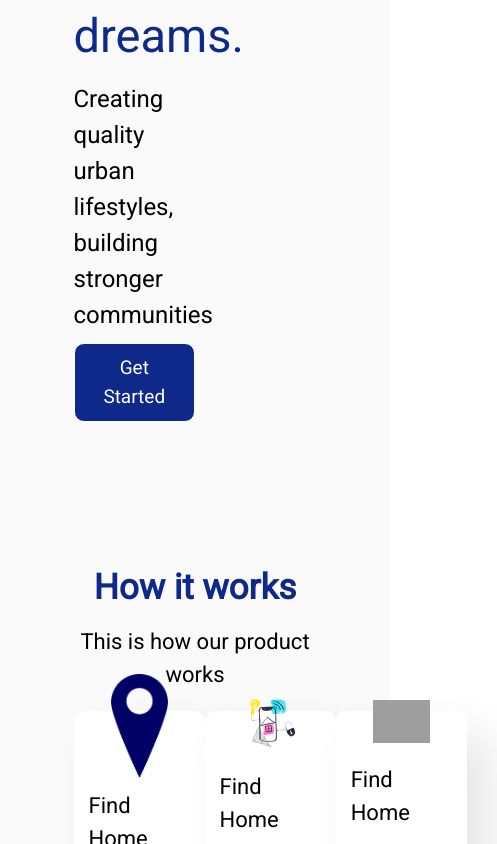
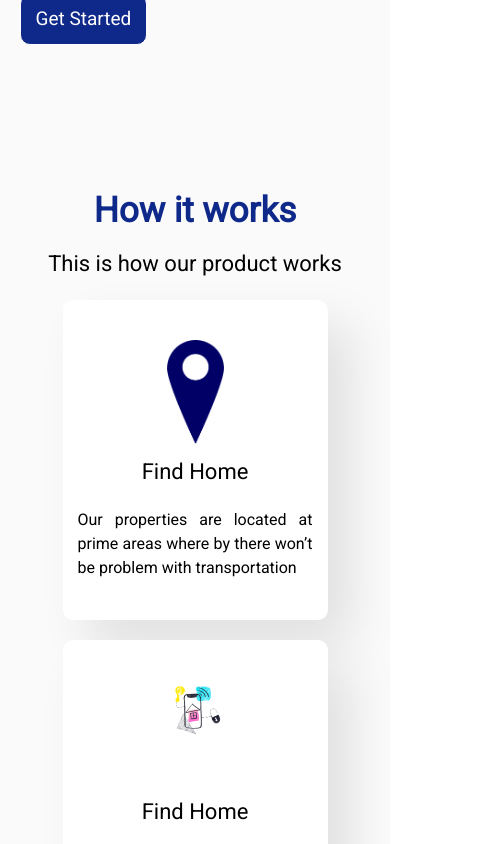
Before and after one commit to Pankaj-Phour/GoRealtors, an Angular app: page / in a window 390 px wide. Shown: the part 623-1467 px from the top of the page, 497 px wide, since content can reach past the window. Built offline with nearby package versions, Linux system fonts and the light colour scheme; grey boxes are pictures that could not be loaded; a web font is replaced by a local one; what tw-elements would draw is missing.

Commit message:
UI updated for mobile device

```diff
--- a/src/app/home/home.component.scss
+++ b/src/app/home/home.component.scss
@@ -221,3 +221,32 @@
         width: 90%;
     }
 }
+
+
+
+
+
+
+// CSS for mobile devices
+@media only screen and (max-width:600px){
+    .body,.container{
+        padding: 0px;
+    }
+    .intro{
+        display: flex;
+        flex-direction: column-reverse;
+        width: 90%;
+    }
+    .introImg,.introText{
+        width: 100%;
+    }
+    .heading{
+        font-size: 23px;
+    }
+    .cards{
+        display: flex;
+        flex-direction: column;
+        row-gap: 20px;
+        align-items: center;
+    }
+}
```
